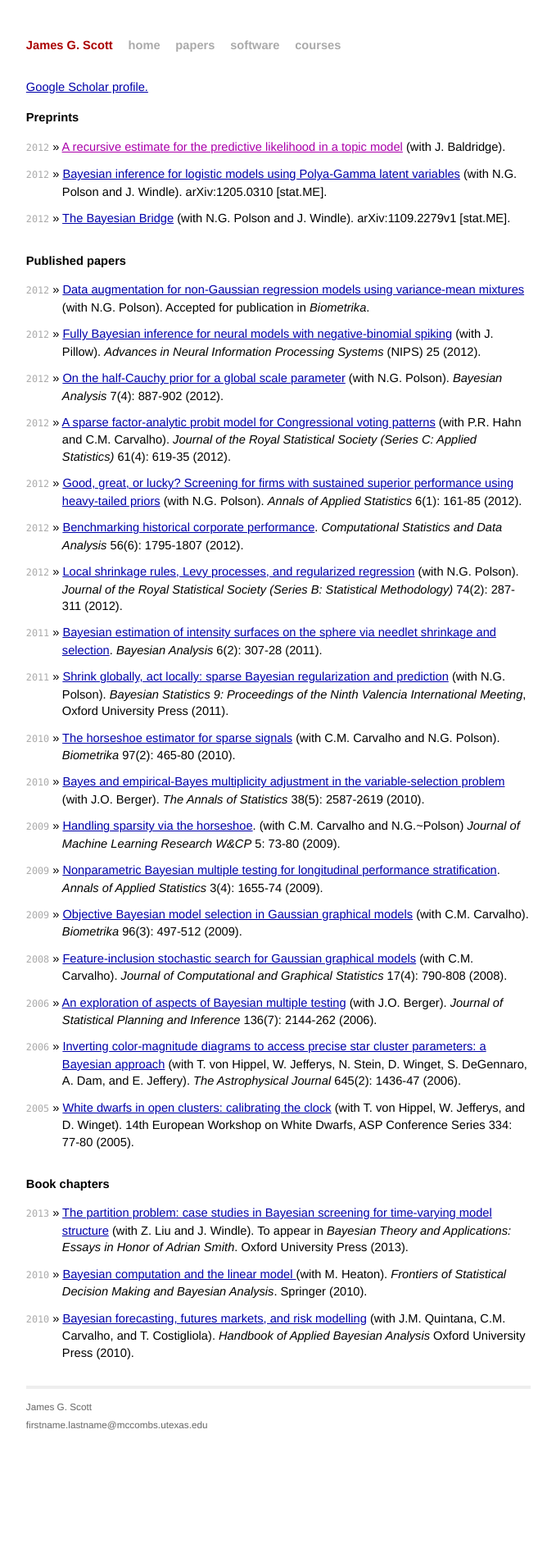
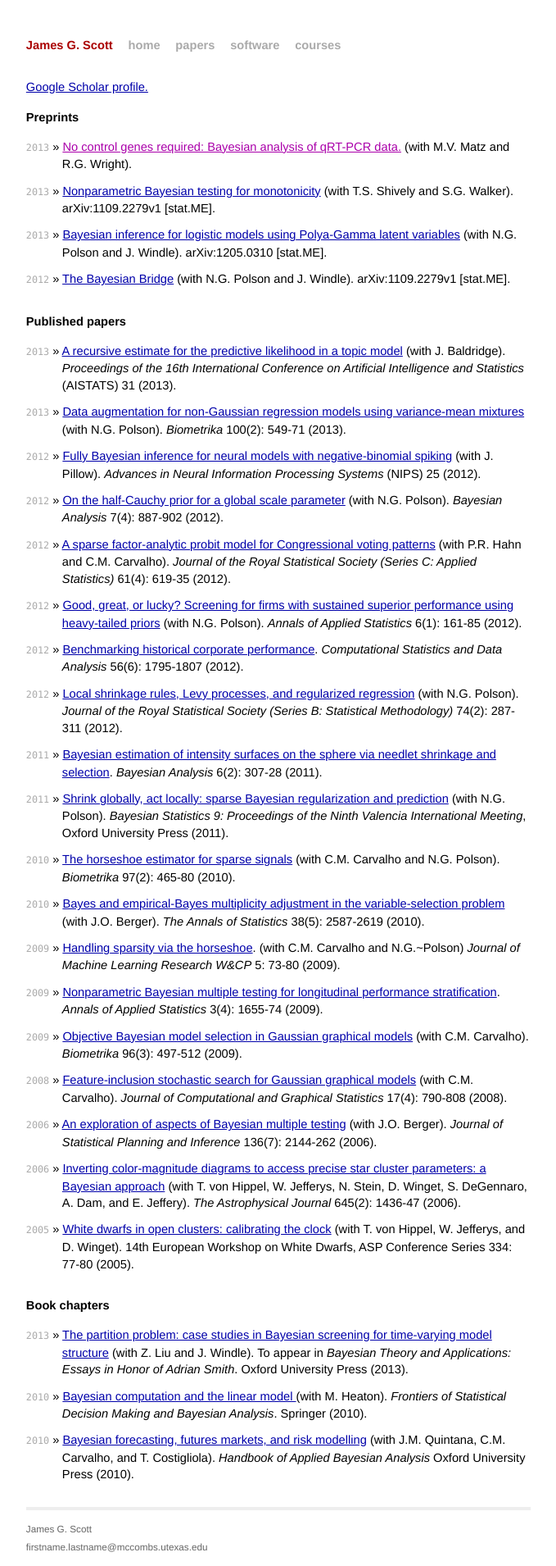
Before and after one commit to ravgotrasahil/ravgotrasahil-github.io, a Jekyll site: the page built from papers.html, in a window 1280 px wide. Shown: the whole page at 82% size, without its empty margins (300-979 px from the left). Built offline with Jekyll 4.4.1, drawn with Linux system fonts in a browser that asks for light colours; Markdown is read by kramdown in place of the engine named in the settings; before the commit the page ends 1761 px from its top, so only the background shows below that.

Commit message:
added papers

```diff
--- a/index.html
+++ b/index.html
@@ -26,8 +26,9 @@ title: Home
     (1) data-augmentation schemes for Bayesian computation; (2) scalability of algorithms for posterior inference;
     (3) model selection and multiple testing; (4) prior choice in
   Bayesian shrinkage estimation; and (5) Bayesian methods in machine learning.
-    My recent collaborative projects have involved neuroscience, linguistics, clinical bioinformatics,
-    astronomy, finance, political science, corporate strategy, and mathematical biology.
+    My recent collaborative projects have involved linguistics,
+  political science, corporate strategy, finance, neuroscience,
+  infectious disease, astronomy, and molecular biology.
  </p>
 
 
--- a/papers.html
+++ b/papers.html
@@ -10,10 +10,17 @@ title: Papers
 
   <h1>Preprints</h1>
   <ul class="posts">
-    <li><span>2012</span> &raquo; <a href="" target="_blank">
-                                  A recursive estimate for the predictive likelihood in a topic model</a> (with J. Baldridge).
+    <li><span>2013</span> &raquo; <a href="" target="_blank">
+                                 No control genes required: Bayesian
+  analysis of qRT-PCR data.</a> (with M.V. Matz and R.G. Wright).
     </li>
-    <li><span>2012</span> &raquo; <a href="http://arxiv.org/abs/1205.0310" target="_blank">
+    <li><span>2013</span> &raquo; <a href="http://arxiv.org/abs/1304.3378" target="_blank">
+                                 Nonparametric Bayesian testing for
+                                 monotonicity</a> (with T.S. Shively
+                                 and S.G. Walker).
+                                 arXiv:1109.2279v1 [stat.ME].
+    </li>
+    <li><span>2013</span> &raquo; <a href="http://arxiv.org/abs/1205.0310" target="_blank">
                                   Bayesian inference for logistic models using Polya-Gamma latent variables</a> (with N.G. Polson and J. Windle).
                                   arXiv:1205.0310 [stat.ME].
     </li>
@@ -23,12 +30,21 @@ title: Papers
     </li>
   </ul>
 
+
+
   <h1>Published papers</h1>
   <ul class="posts">
-    <li><span>2012</span> &raquo; <a href="http://arxiv.org/abs/1103.5407" target="_blank">
+    <li><span>2013</span> &raquo; <a href="http://jmlr.csail.mit.edu/proceedings/papers/v31/scott13a.pdf" target="_blank">
+                                  A recursive estimate for the predictive likelihood in a topic model</a> (with J. Baldridge).
+    <i>Proceedings of the 16th International Conference on Artificial
+  Intelligence and Statistics </i> (AISTATS) 31 (2013).
+    </li>
+
+    <li><span>2013</span> &raquo; <a href="http://arxiv.org/abs/1103.5407" target="_blank">
                                   Data augmentation for non-Gaussian regression models using variance-mean mixtures</a> (with N.G. Polson).
-                                  Accepted for publication in <i>Biometrika</i>.
+                                  <i>Biometrika</i> 100(2): 549-71 (2013).
                                   </li>
+
     <li><span>2012</span> &raquo; <a href="http://books.nips.cc/papers/files/nips25/NIPS2012_0942.pdf" target="_blank">
 				  Fully Bayesian inference for neural models with negative-binomial spiking</a> (with J. Pillow).
 				  <i>Advances in Neural Information Processing Systems</i> (NIPS) 25 (2012).
```
